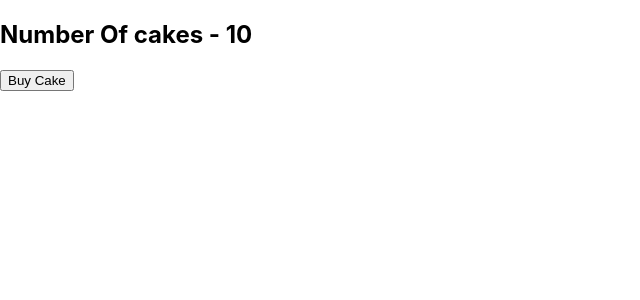
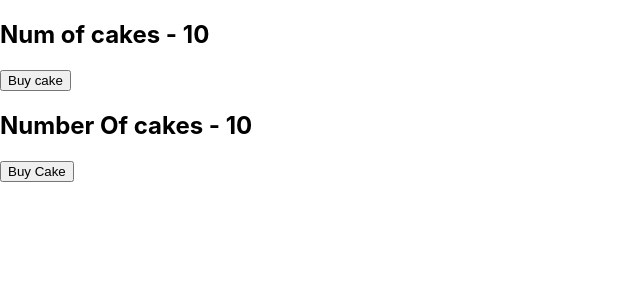
Before and after one commit to charlieScript/React-redux, a React (Create React App) app: page / in a window 1280 px wide. Shown: the top 300 px of the page, without its empty margins (0-640 px from the left). Built offline with nearby package versions, Linux system fonts and the light colour scheme.

Commit message:
useselector hook

```diff
--- a/src/App.js
+++ b/src/App.js
@@ -2,11 +2,13 @@
 import { Provider } from 'react-redux';
 import store from "./redux/store";
 import CakeContainer from './components/CakeContainer';
+import HooksCakeContainer from './components/HooksCakeContainer';
 
 function App() {
   return (
     <Provider store={store}>
       <div className="App">
+        <HooksCakeContainer />
         <CakeContainer />
       </div>
     </Provider>
--- /dev/null
+++ b/src/components/HooksCakeContainer.js
@@ -0,0 +1,14 @@
+import React from 'react'
+import { useSelector } from 'react-redux';
+
+function HooksCakeContainer() {
+  const numOfCakes = useSelector(state => state.numOfCakes)
+  return (
+    <div>
+      <h2>Num of cakes - {numOfCakes}</h2>
+      <button>Buy cake</button>
+    </div>
+  )
+}
+
+export default HooksCakeContainer
```
